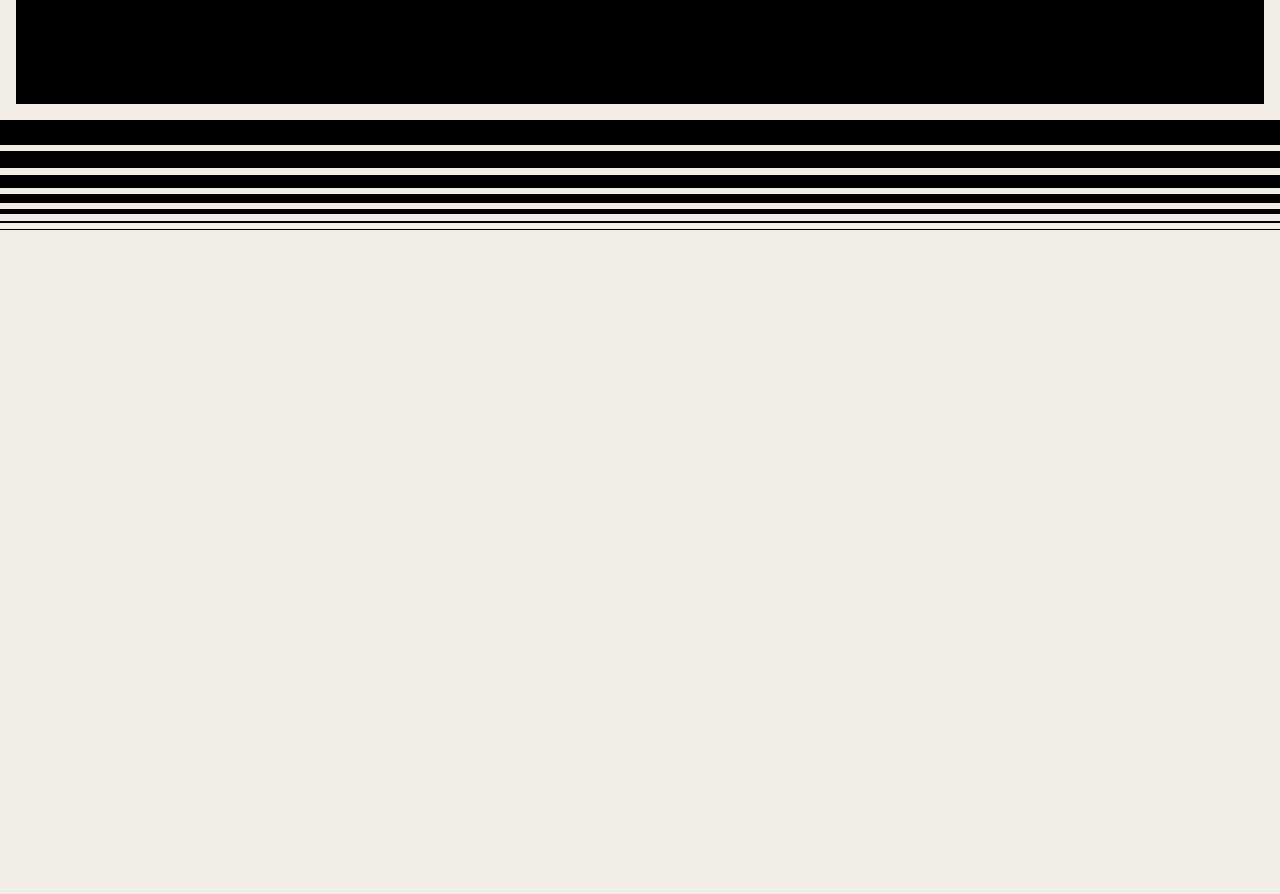
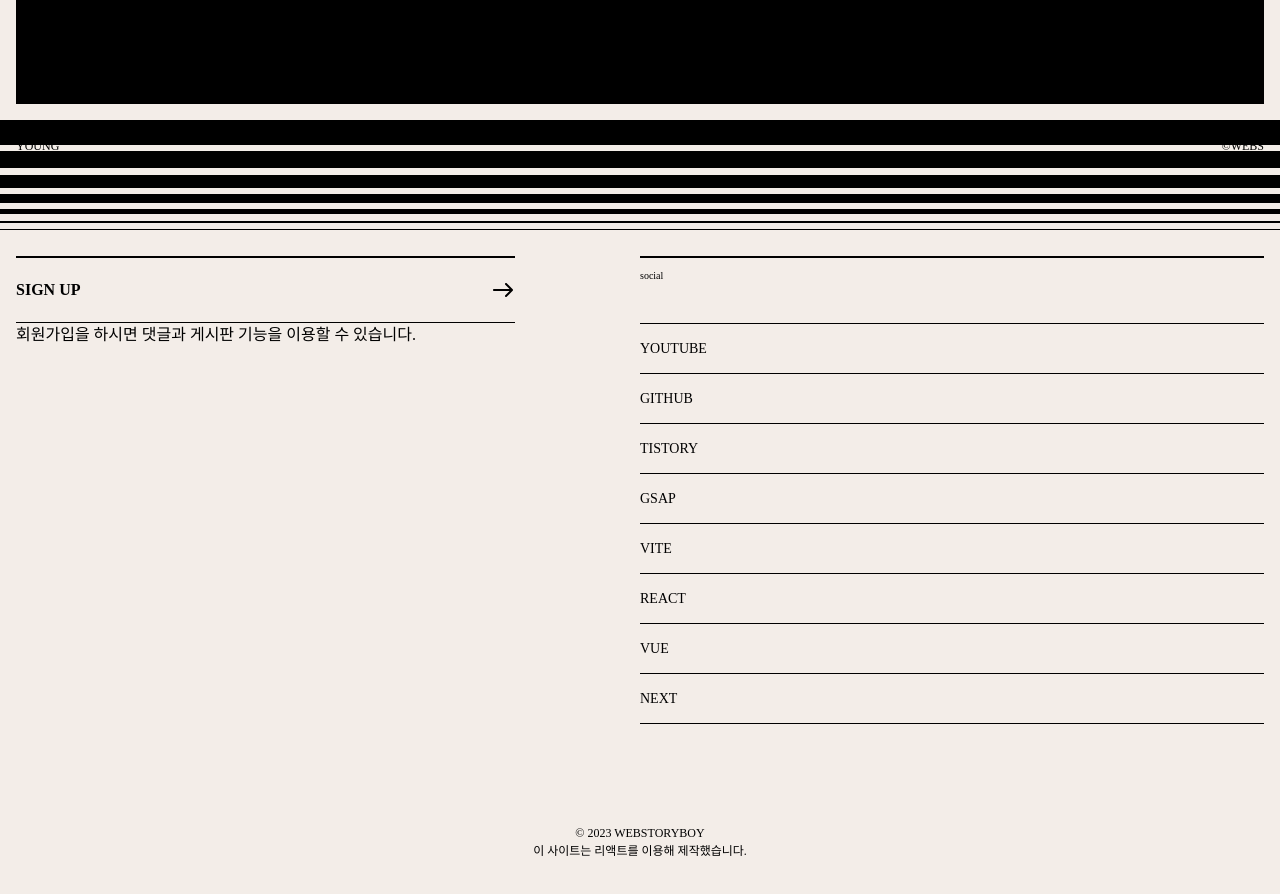
Before and after one commit to Youngveloper/react-site, a React (Create React App) app: page / in a window 1280 px wide. Shown: the part 6240-7134 px from the top of the page. Before the commit the page ends 6470 px from the top, so only its background shows below. Built offline with nearby package versions, Linux system fonts and the light colour scheme; a small style sheet from the web is missing; a web font is replaced by a local one.

Commit message:
푸터 완료

```diff
--- a/src/assets/scss/section/_footer.scss
+++ b/src/assets/scss/section/_footer.scss
@@ -0,0 +1,109 @@
+#footer {
+    font-family: var(--mainKor-font);
+}
+
+.footer__inner {
+    padding: 16px;
+
+    .footer__text {
+        font-size: 12px;
+        text-transform: uppercase;
+        border-top: 1px solid var(--black);
+        border-bottom: 1px solid var(--black);
+        display: flex;
+        justify-content: space-between;
+    }
+
+    .footer__info {
+        display: flex;
+        justify-content: space-between;
+        margin: 100px 0;
+
+        @media (max-width:800px) {
+            flex-direction: column;
+        }
+
+        .left {
+            width: 40%;
+
+            @media(max-width: 800px) {
+                width: 100%;
+            }
+
+            .title {
+                border-top: 2px solid var(--black);
+                border-bottom: 1px solid var(--black);
+                padding: 20px 0;
+                text-transform: uppercase;
+                font-weight: 700;
+                background: url(../../img/arrow.svg) no-repeat right 20px;
+                transition: all 0.3s;
+
+                &:hover {
+                    background-color: var(--black400);
+                    padding-left: 10px;
+                    border-color: transparent;
+                }
+            }
+
+            .desc {
+                font-size: 12px;
+                padding-top: 20px;
+
+                @media (max-width:800px) {
+                    margin-bottom: 40px;
+                }
+            }
+        }
+
+        .right {
+            width: 50%;
+
+            @media (max-width:800px) {
+                width: 100%;
+            }
+
+            h3 {
+                border-top: 2px solid var(--black);
+                font-size: 10px;
+                margin-bottom: 40px;
+                padding-top: 10px;
+            }
+
+            ul {
+                border-top: 1px solid var(--black);
+
+                li {
+                    border-bottom: 1px solid var(--black);
+
+                    a {
+                        padding: 14px 0;
+                        font-size: 14px;
+                        display: inline-block;
+                        text-transform: uppercase;
+                    }
+
+                    em {
+                        font-size: 12px;
+                        padding-left: 10px;
+                        opacity: 0;
+                        transition: all 0.3s;
+                    }
+
+                    &:hover {
+                        em {
+                            opacity: 1;
+                        }
+                    }
+                }
+            }
+        }
+    }
+
+    .footer__right {
+        text-align: center;
+        text-transform: uppercase;
+        font-size: 12px;
+        margin-bottom: 20px;
+    }
+}
--- a/src/components/Footer.jsx
+++ b/src/components/Footer.jsx
@@ -1,9 +1,40 @@
-import React from 'react'
+import React from "react";
+import { footerText } from "../constants";
 
 function Footer() {
     return (
-        <div>Footer</div>
+        <footer id="footer" role="contentinfo">
+            <div className="footer__inner">
+                <div className="footer__text">
+                    <span>young</span>
+                    <span>©webs</span>
+                </div>
+                <div className="footer__info">
+                    <div className="left">
+                        <div className="title">
+                            <a href="/">sign up</a>
+                        </div>
+                        <p>회원가입을 하시면 댓글과 게시판 기능을 이용할 수 있습니다.</p>
+                    </div>
+                    <div className="right">
+                        <h3>social</h3>
+                        <ul>
+                            {footerText.map((footer, key) => (
+                                <li key={key}>
+                                    <a href={footer.link}>{footer.title}</a>
+                                    <em>{footer.desc}</em>
+                                </li>
+                            ))}
+                        </ul>
+                    </div>
+                </div>
+                <div className="footer__right">
+                    © 2023 webstoryboy<br />
+                    이 사이트는 리액트를 이용해 제작했습니다.
+                </div>
+            </div>
+        </footer>
     )
 }
 
-export default Footer
+export default Footer;
--- a/src/constants/index.js
+++ b/src/constants/index.js
@@ -182,3 +182,46 @@ export const contactText = [
         title: "mail: rendezvous48@naver.com",
     },
 ];
+
+export const footerText = [
+    {
+        title: "youtube",
+        desc: "유튜브에 오시면 더 많은 강의를 볼 수 있습니다.",
+        link: "https://github.com/Youngveloper/react-site"
+    },
+    {
+        title: "github",
+        desc: "깃헙에 들어오시면 모든 소스를 볼 수 있습니다.",
+        link: "https://github.com/Youngveloper/react-site"
+    },
+    {
+        title: "tistory",
+        desc: "티스토리에 들어오시면 좋은 정보를 볼 수 있습니다.",
+        link: "https://github.com/Youngveloper/react-site"
+    },
+    {
+        title: "gsap",
+        desc: "GSAP를 공부하고 오시면 도움이 됩니다.",
+        link: "https://github.com/Youngveloper/react-site"
+    },
+    {
+        title: "vite",
+        desc: "비트 강의도 곧 오픈 예정입니다.",
+        link: "https://github.com/Youngveloper/react-site"
+    },
+    {
+        title: "react",
+        desc: "리액트 강의도 곧 오픈 예정입니다.",
+        link: "https://github.com/Youngveloper/react-site"
+    },
+    {
+        title: "vue",
+        desc: "뷰 강의도 곧 오픈 예정입니다.",
+        link: "https://github.com/Youngveloper/react-site"
+    },
+    {
+        title: "next",
+        desc: "넥스트 강의도 곧 오픈 예정입니다.",
+        link: "https://github.com/Youngveloper/react-site"
+    }
+]
```
Also changed, not shown: src/assets/img/arrow.svg (added).
